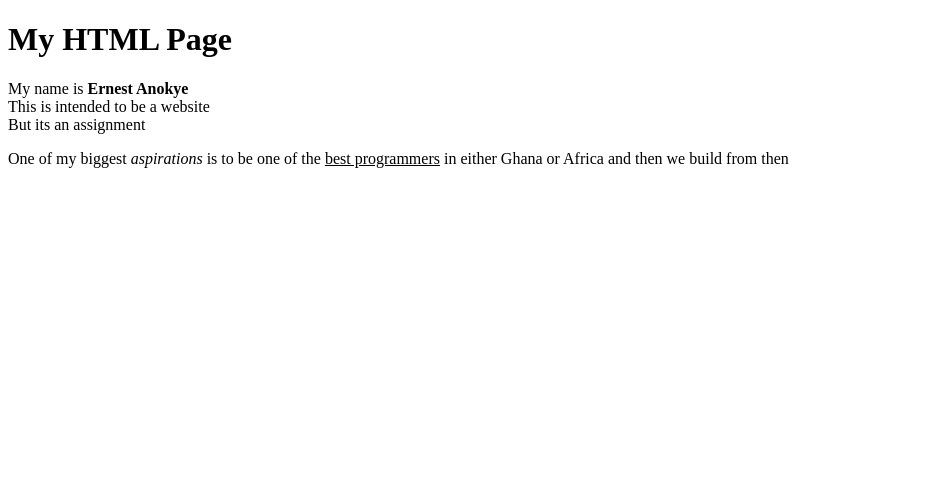
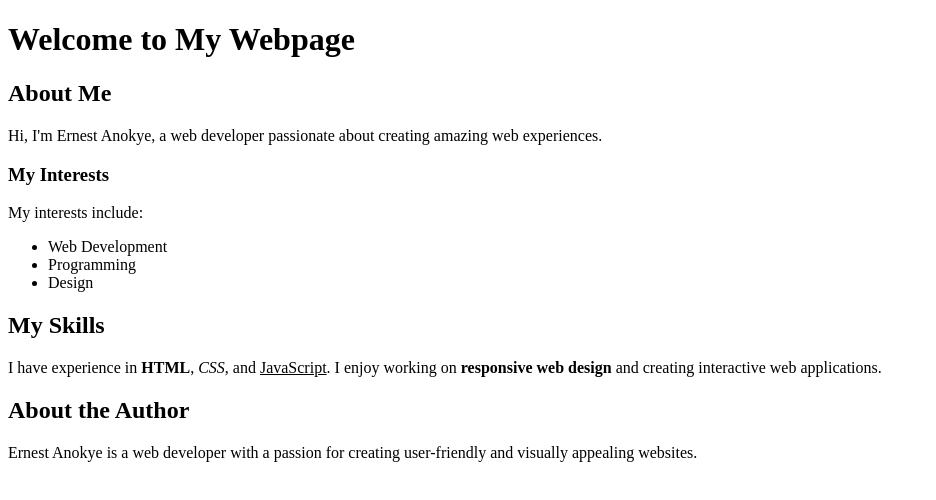
Before and after one commit to iamernesto14/AzubiAfrica_Assignment_One, a plain HTML site: page index.html in a window 1280 px wide. Shown: the whole page, without its empty margins (0-936 px from the left). Drawn offline with Linux system fonts and the light colour scheme.

Commit message:
Update index.html

```diff
--- a/index.html
+++ b/index.html
@@ -3,15 +3,40 @@
 <head>
     <meta charset="UTF-8">
     <meta name="viewport" content="width=device-width, initial-scale=1.0">
-    <title>Document</title>
+    <title>My First Webpage</title>
+    <link rel="icon" href="favicon.ico" type="image/x-icon">
+    <meta name="description" content="A sample webpage demonstrating headings, paragraphs, and text formatting in HTML.">
 </head>
 <body>
-    <header>
-        <h1>My HTML Page</h1>
-    </header>
-    <main>
-    <p>My name is <strong>Ernest Anokye</strong> <br> This is intended to be a website <br> But its an assignment</p>
-            <p>One of my biggest <i>aspirations</i> is to be one of the <u>best programmers</u> in either Ghana or Africa and then we build from then</p>
-        </main>
+
+    <h1>Welcome to My Webpage</h1>
+
+    <!-- information about me -->
+    <h2>About Me</h2>
+    <p>Hi, I'm Ernest Anokye, a web developer passionate about creating amazing web experiences.</p>
+
+    <!-- information about my interest -->
+    <h3>My Interests</h3>
+    <p>
+        My interests include:
+        <ul>
+            <li>Web Development</li>
+            <li>Programming</li>
+            <li>Design</li>
+        </ul>
+    </p>
+
+    <!-- Information about my skills -->
+    <h2>My Skills</h2>
+    <p>
+        I have experience in <b>HTML</b>, <i>CSS</i>, and <u>JavaScript</u>. I enjoy working on <strong>responsive web design</strong> and creating interactive web applications.
+    </p>
+
+
+    <!-- The following section provides information about the Ernest. -->
+    <h2>About the Author</h2>
+    <p>
+    Ernest Anokye is a web developer with a passion for creating user-friendly and visually appealing websites.
+    </p>
 </body>
 </html>
```
